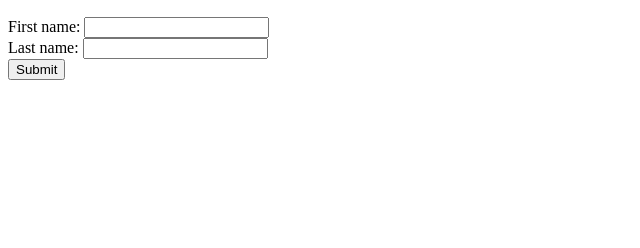
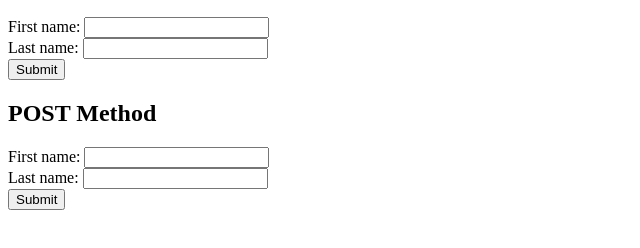
Before and after one commit to KarolisBz/Data-Rep-Querying-Lab5-Server-KB, a website: page index.html in a window 1280 px wide. Shown: the part 96-344 px from the top of the page, without its empty margins (0-640 px from the left). Drawn offline with Linux system fonts and the light colour scheme.

Commit message:
Ex 8: Complete -- post

```diff
--- a/index.html
+++ b/index.html
@@ -9,6 +9,14 @@
         Last name: <input type="text" name="lastname"><br>
         <input type="submit" value="Submit">
     </form>
+
+    <!--Append data in the body of the html request-->
+    <h2>POST Method</h2>
+    <form action="/name" method="POST">
+        First name: <input type="text" name="firstname"><br>
+        Last name: <input type="text" name="lastname"><br>
+        <input type="submit" value="Submit">
+    </form>
 </body>
 
 </html>
--- a/package.json
+++ b/package.json
@@ -1,5 +1,6 @@
 {
   "dependencies": {
+    "body-parser": "^1.20.3",
     "express": "^4.21.1"
   }
 }
```
Also changed, not shown: server.js (+10 -0 lines), 1 other file.
